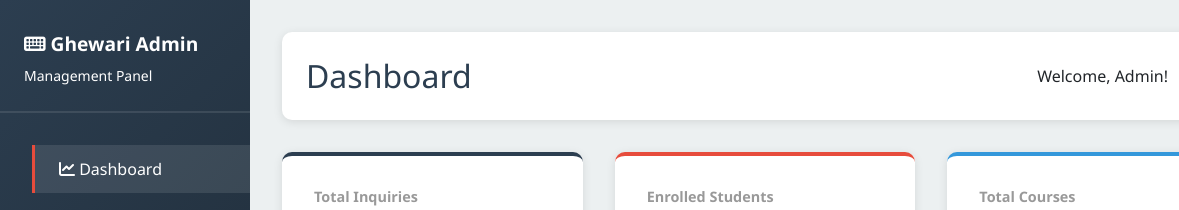
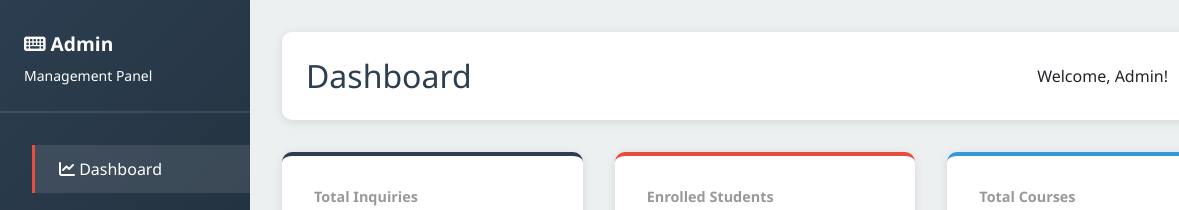
Before and after one commit to ABHI191-UX/Ashirwad_institute, a website: page adminpanel.html in a window 1280 px wide. Shown: the top 210 px of the page, 0-1179 px from the left. Drawn offline with nearby package versions, Linux system fonts and the light colour scheme; no server answers.

Commit message:
all things are sorted

```diff
--- a/adminpanel.html
+++ b/adminpanel.html
@@ -15,7 +15,7 @@
     <!-- Sidebar -->
     <div class="sidebar">
         <div class="sidebar-header">
-            <h3><i class="fas fa-keyboard"></i> Ghewari Admin</h3>
+            <h3><i class="fas fa-keyboard"></i>  Admin</h3>
             <small>Management Panel</small>
         </div>
         <ul class="sidebar-menu">
```
Also changed, not shown: 1 other file.
